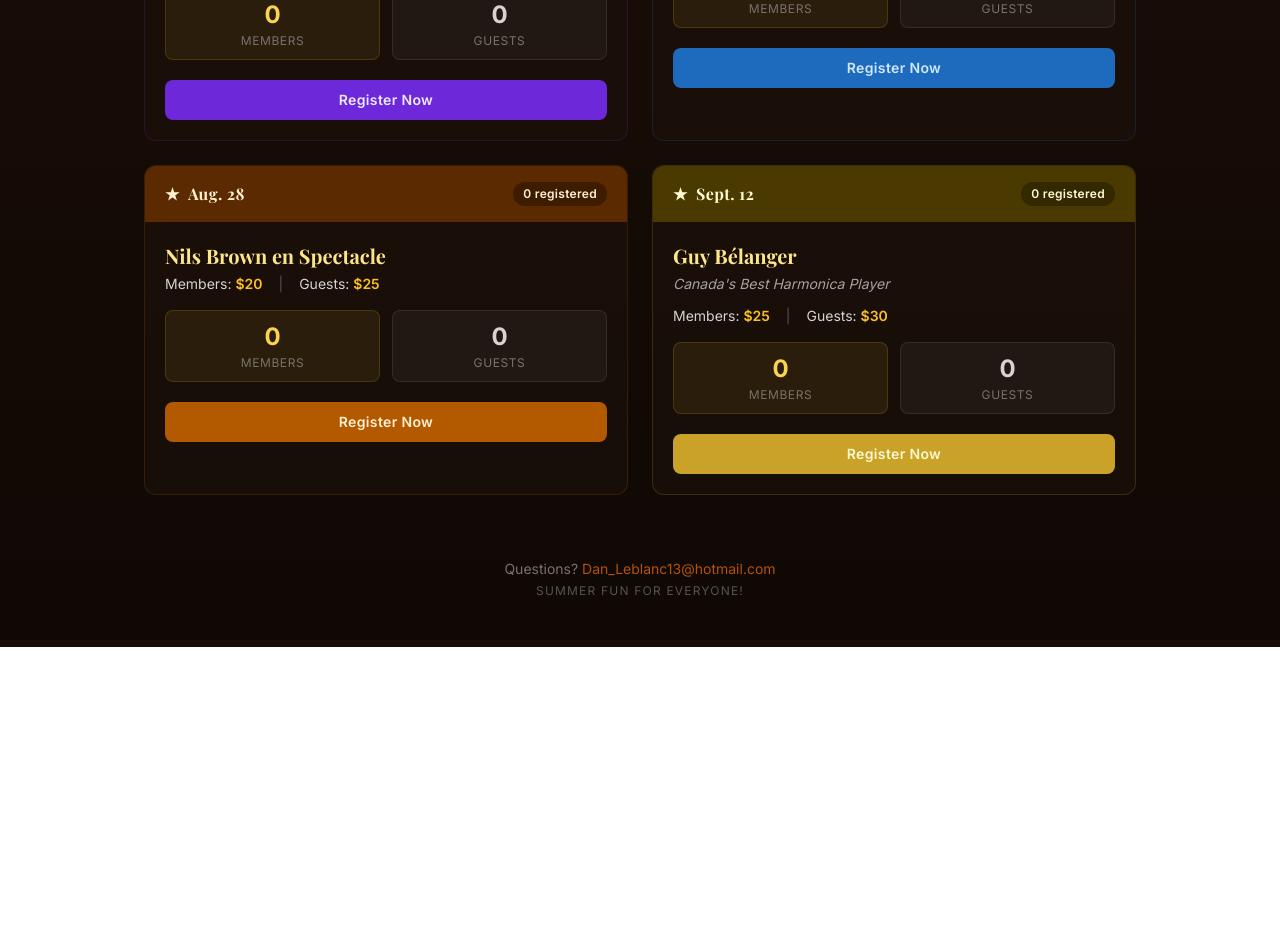
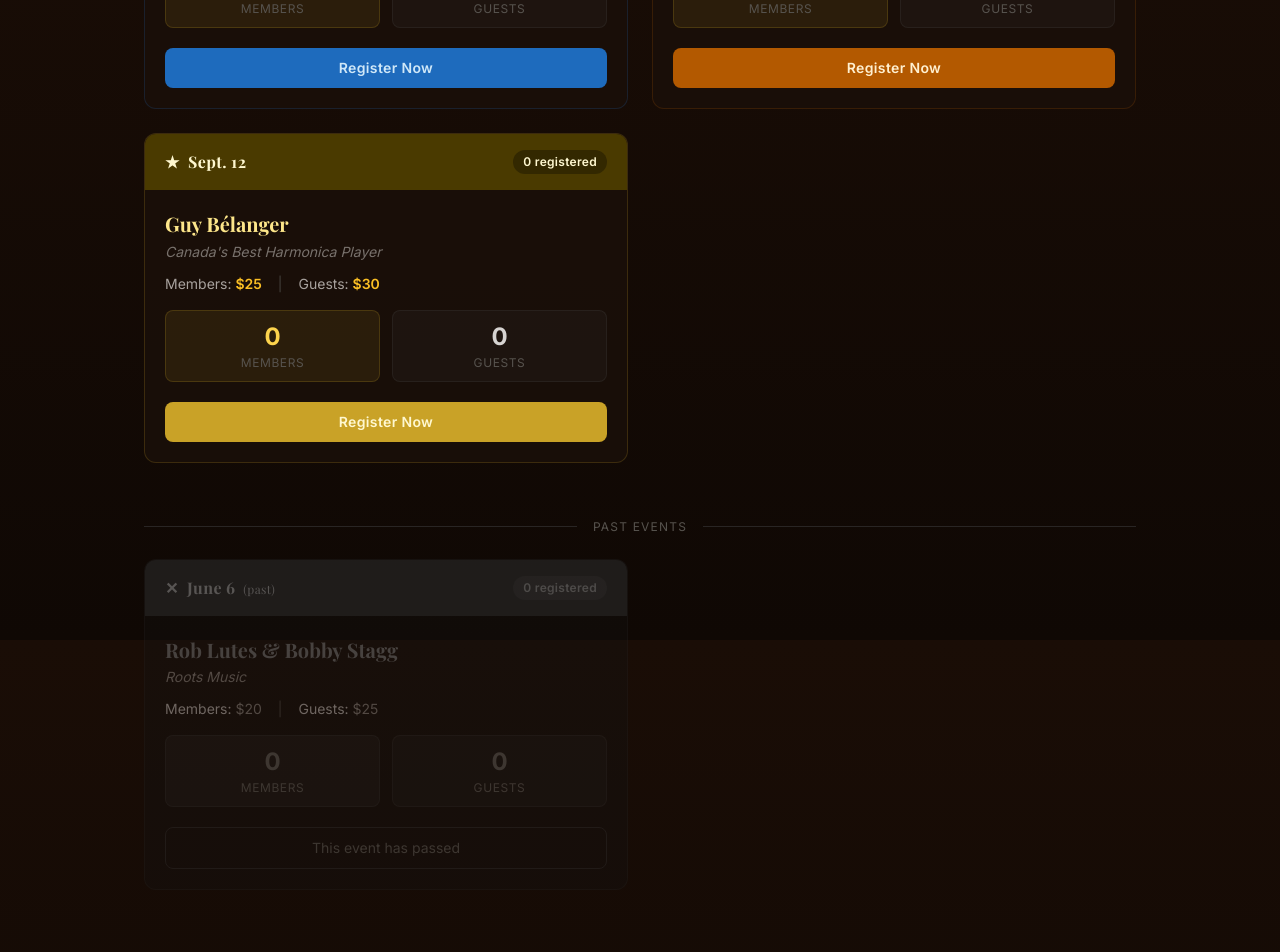
Before and after one commit to mtlaibaker/dunany-concert, a Next.js app: page / in a window 1280 px wide. Shown: the part 960-1912 px from the top of the page. Before the commit the page ends 1607 px from the top, so only its background shows below. Built offline with nearby package versions, Linux system fonts and the light colour scheme; no server answers; the database is empty; a web font is replaced by a local one.

Commit message:
Grey out and move past events to bottom of listing

```diff
--- a/app/page.tsx
+++ b/app/page.tsx
@@ -1,5 +1,5 @@
 import Link from 'next/link'
-import { EVENTS } from '@/lib/events'
+import { EVENTS, isPast, type ConcertEvent } from '@/lib/events'
 import { prisma } from '@/lib/db'
 
 export const dynamic = 'force-dynamic'
@@ -23,8 +23,131 @@ async function getEventCounts(): Promise<Record<string, { members: number; guest
   }
 }
 
+function EventCard({
+  event,
+  counts,
+  past = false,
+}: {
+  event: ConcertEvent
+  counts: { members: number; guests: number }
+  past?: boolean
+}) {
+  const total = counts.members + counts.guests
+
+  return (
+    <div
+      className="rounded-xl overflow-hidden"
+      style={{
+        border: `1px solid ${past ? '#44444433' : event.borderColor + '33'}`,
+        background: past ? 'rgba(20,20,20,0.5)' : 'rgba(26,16,10,0.85)',
+        opacity: past ? 0.6 : 1,
+      }}
+    >
+      {/* Coloured banner */}
+      <div
+        className="px-5 py-4"
+        style={{ backgroundColor: past ? '#2a2a2a' : event.bgColor }}
+      >
+        <div className="flex items-center justify-between">
+          <span
+            className="font-serif text-base font-bold tracking-wide"
+            style={{ color: past ? '#888' : event.textColor }}
+          >
+            {past ? '✕' : '★'}&nbsp;&nbsp;{event.date}
+            {past && <span className="text-xs font-normal ml-2">(past)</span>}
+          </span>
+          <span
+            className="text-xs px-2.5 py-1 rounded-full font-semibold tracking-wide"
+            style={{
+              backgroundColor: past ? '#333' : event.badgeBg,
+              color: past ? '#777' : event.textColor,
+            }}
+          >
+            {total} registered
+          </span>
+        </div>
+      </div>
+
+      {/* Card body */}
+      <div className="p-5">
+        <h3
+          className="font-serif text-xl font-bold mb-1 leading-snug"
+          style={{ color: past ? '#666' : undefined }}
+          // tailwind class as fallback when not past
+          {...(!past && { className: 'font-serif text-xl font-bold text-amber-200 mb-1 leading-snug' })}
+        >
+          {event.artist}
+        </h3>
+        {event.genre && (
+          <p className="text-stone-500 text-sm italic mb-3">{event.genre}</p>
+        )}
+
+        <div className="flex gap-4 text-sm mb-4">
+          <span className="text-stone-400">
+            Members:{' '}
+            <span className={past ? 'text-stone-500' : 'text-amber-400 font-semibold'}>
+              ${event.memberPrice}
+            </span>
+          </span>
+          <span className="text-stone-700">|</span>
+          <span className="text-stone-400">
+            Guests:{' '}
+            <span className={past ? 'text-stone-500' : 'text-amber-400 font-semibold'}>
+              ${event.guestPrice}
+            </span>
+          </span>
+        </div>
+
+        <div className="flex gap-3 mb-5">
+          <div
+            className="flex-1 rounded-lg px-3 py-2.5 text-center"
+            style={{
+              background: past ? 'rgba(60,60,60,0.2)' : 'rgba(201,162,39,0.1)',
+              border: `1px solid ${past ? 'rgba(80,80,80,0.2)' : 'rgba(201,162,39,0.2)'}`,
+            }}
+          >
+            <div className={`text-2xl font-bold ${past ? 'text-stone-600' : 'text-amber-300'}`}>
+              {counts.members}
+            </div>
+            <div className="text-xs text-stone-600 uppercase tracking-wider mt-0.5">Members</div>
+          </div>
+          <div
+            className="flex-1 rounded-lg px-3 py-2.5 text-center"
+            style={{
+              background: 'rgba(60,60,60,0.15)',
+              border: '1px solid rgba(80,80,80,0.2)',
+            }}
+          >
+            <div className={`text-2xl font-bold ${past ? 'text-stone-600' : 'text-stone-300'}`}>
+              {counts.guests}
+            </div>
+            <div className="text-xs text-stone-600 uppercase tracking-wider mt-0.5">Guests</div>
+          </div>
+        </div>
+
+        {past ? (
+          <div className="block text-center py-2.5 rounded-lg text-sm text-stone-600 border border-stone-800">
+            This event has passed
+          </div>
+        ) : (
+          <Link
+            href={`/register/${event.id}`}
+            className="block text-center py-2.5 rounded-lg font-semibold transition-opacity hover:opacity-90 text-sm tracking-wide"
+            style={{ backgroundColor: event.borderColor, color: event.textColor }}
+          >
+            Register Now
+          </Link>
+        )}
+      </div>
+    </div>
+  )
+}
+
 export default async function HomePage() {
   const counts = await getEventCounts()
+
+  const upcoming = EVENTS.filter((e) => !isPast(e))
+  const past = EVENTS.filter((e) => isPast(e))
 
   return (
     <main className="min-h-screen">
@@ -49,96 +172,42 @@ export default async function HomePage() {
         </p>
       </header>
 
-      {/* ── Event Grid ── */}
       <section className="max-w-5xl mx-auto px-4 py-12">
-        <div className="grid grid-cols-1 md:grid-cols-2 gap-6">
-          {EVENTS.map((event) => {
-            const c = counts[event.id] ?? { members: 0, guests: 0 }
-            const total = c.members + c.guests
+        {/* Upcoming events */}
+        {upcoming.length > 0 && (
+          <>
+            <div className="grid grid-cols-1 md:grid-cols-2 gap-6">
+              {upcoming.map((event) => (
+                <EventCard
+                  key={event.id}
+                  event={event}
+                  counts={counts[event.id] ?? { members: 0, guests: 0 }}
+                />
+              ))}
+            </div>
+          </>
+        )}
 
-            return (
-              <div
-                key={event.id}
-                className="rounded-xl overflow-hidden"
-                style={{
-                  border: `1px solid ${event.borderColor}33`,
-                  background: 'rgba(26,16,10,0.85)',
-                }}
-              >
-                {/* Coloured banner */}
-                <div className="px-5 py-4" style={{ backgroundColor: event.bgColor }}>
-                  <div className="flex items-center justify-between">
-                    <span
-                      className="font-serif text-base font-bold tracking-wide"
-                      style={{ color: event.textColor }}
-                    >
-                      ★&nbsp;&nbsp;{event.date}
-                    </span>
-                    <span
-                      className="text-xs px-2.5 py-1 rounded-full font-semibold tracking-wide"
-                      style={{ backgroundColor: event.badgeBg, color: event.textColor }}
-                    >
-                      {total} registered
-                    </span>
-                  </div>
-                </div>
-
-                {/* Card body */}
-                <div className="p-5">
-                  <h3 className="font-serif text-xl font-bold text-amber-200 mb-1 leading-snug">
-                    {event.artist}
-                  </h3>
-                  {event.genre && (
-                    <p className="text-stone-400 text-sm italic mb-3">{event.genre}</p>
-                  )}
-
-                  {/* Pricing */}
-                  <div className="flex gap-4 text-sm mb-4">
-                    <span className="text-stone-300">
-                      Members:{' '}
-                      <span className="text-amber-400 font-semibold">${event.memberPrice}</span>
-                    </span>
-                    <span className="text-stone-600">|</span>
-                    <span className="text-stone-300">
-                      Guests:{' '}
-                      <span className="text-amber-400 font-semibold">${event.guestPrice}</span>
-                    </span>
-                  </div>
-
-                  {/* Attendance counts */}
-                  <div className="flex gap-3 mb-5">
-                    <div
-                      className="flex-1 rounded-lg px-3 py-2.5 text-center"
-                      style={{ background: 'rgba(201,162,39,0.1)', border: '1px solid rgba(201,162,39,0.2)' }}
-                    >
-                      <div className="text-2xl font-bold text-amber-300">{c.members}</div>
-                      <div className="text-xs text-stone-500 uppercase tracking-wider mt-0.5">
-                        Members
-                      </div>
-                    </div>
-                    <div
-                      className="flex-1 rounded-lg px-3 py-2.5 text-center"
-                      style={{ background: 'rgba(120,120,120,0.1)', border: '1px solid rgba(120,120,120,0.2)' }}
-                    >
-                      <div className="text-2xl font-bold text-stone-300">{c.guests}</div>
-                      <div className="text-xs text-stone-500 uppercase tracking-wider mt-0.5">
-                        Guests
-                      </div>
-                    </div>
-                  </div>
-
-                  <Link
-                    href={`/register/${event.id}`}
-                    className="block text-center py-2.5 rounded-lg font-semibold transition-opacity hover:opacity-90 text-sm tracking-wide"
-                    style={{ backgroundColor: event.borderColor, color: event.textColor }}
-                  >
-                    Register Now
-                  </Link>
-                </div>
-              </div>
-            )
-          })}
-        </div>
+        {/* Past events */}
+        {past.length > 0 && (
+          <div className={upcoming.length > 0 ? 'mt-14' : ''}>
+            <div className="flex items-center gap-4 mb-6">
+              <div className="h-px flex-1 bg-stone-800" />
+              <span className="text-stone-600 text-xs uppercase tracking-widest">Past Events</span>
+              <div className="h-px flex-1 bg-stone-800" />
+            </div>
+            <div className="grid grid-cols-1 md:grid-cols-2 gap-6">
+              {past.map((event) => (
+                <EventCard
+                  key={event.id}
+                  event={event}
+                  counts={counts[event.id] ?? { members: 0, guests: 0 }}
+                  past
+                />
+              ))}
+            </div>
+          </div>
+        )}
 
         {/* Footer */}
         <div className="mt-16 text-center space-y-1">
--- a/app/register/[eventId]/page.tsx
+++ b/app/register/[eventId]/page.tsx
@@ -1,6 +1,6 @@
 import { notFound } from 'next/navigation'
 import Link from 'next/link'
-import { getEventById, EVENTS } from '@/lib/events'
+import { getEventById, isPast, EVENTS } from '@/lib/events'
 import RegisterForm from './RegisterForm'
 
 interface Props {
@@ -64,6 +64,15 @@ export default async function RegisterPage({ params }: Props) {
             border: '1px solid rgba(120,80,30,0.3)',
           }}
         >
+          {isPast(event) ? (
+            <div className="text-center py-8">
+              <p className="text-stone-500 text-lg mb-4">This event has passed.</p>
+              <Link href="/" className="text-amber-600 hover:text-amber-400 text-sm transition-colors">
+                ← View upcoming events
+              </Link>
+            </div>
+          ) : (
+            <>
               <h2 className="font-serif text-xl text-amber-300 mb-1">Reserve Your Spot</h2>
               <p className="text-stone-500 text-sm mb-6">
                 Members: ${event.memberPrice}&nbsp;&nbsp;·&nbsp;&nbsp;Guests: ${event.guestPrice}
@@ -73,6 +82,8 @@ export default async function RegisterPage({ params }: Props) {
                 memberPrice={event.memberPrice}
                 guestPrice={event.guestPrice}
               />
+            </>
+          )}
         </div>
       </div>
     </main>
--- a/lib/events.ts
+++ b/lib/events.ts
@@ -1,6 +1,7 @@
 export interface ConcertEvent {
   id: string
   date: string
+  isoDate: string  // YYYY-MM-DD for date comparison
   artist: string
   genre: string | null
   memberPrice: number
@@ -15,6 +16,7 @@ export const EVENTS: ConcertEvent[] = [
   {
     id: 'rob-lutes-bobby-stagg',
     date: 'June 6',
+    isoDate: '2026-06-06',
     artist: 'Rob Lutes & Bobby Stagg',
     genre: 'Roots Music',
     memberPrice: 20,
@@ -27,6 +29,7 @@ export const EVENTS: ConcertEvent[] = [
   {
     id: 'comedy-fest',
     date: 'June 13',
+    isoDate: '2026-06-13',
     artist: 'Dunany Comedy Fest',
     genre: 'Joey Elias Headliner',
     memberPrice: 20,
@@ -39,6 +42,7 @@ export const EVENTS: ConcertEvent[] = [
   {
     id: 'bokomaru',
     date: 'June 20',
+    isoDate: '2026-06-20',
     artist: 'Bokomaru',
     genre: 'Grateful Dead Tribute',
     memberPrice: 20,
@@ -51,6 +55,7 @@ export const EVENTS: ConcertEvent[] = [
   {
     id: 'blue-rodeo-tribute',
     date: 'July 11',
+    isoDate: '2026-07-11',
     artist: 'Blue Rodeo Tribute Singers',
     genre: null,
     memberPrice: 20,
@@ -63,6 +68,7 @@ export const EVENTS: ConcertEvent[] = [
   {
     id: 'nils-brown',
     date: 'Aug. 28',
+    isoDate: '2026-08-28',
     artist: 'Nils Brown en Spectacle',
     genre: null,
     memberPrice: 20,
@@ -75,6 +81,7 @@ export const EVENTS: ConcertEvent[] = [
   {
     id: 'guy-belanger',
     date: 'Sept. 12',
+    isoDate: '2026-09-12',
     artist: 'Guy Bélanger',
     genre: "Canada's Best Harmonica Player",
     memberPrice: 25,
@@ -89,3 +96,8 @@ export const EVENTS: ConcertEvent[] = [
 export function getEventById(id: string): ConcertEvent | undefined {
   return EVENTS.find((e) => e.id === id)
 }
+
+export function isPast(event: ConcertEvent): boolean {
+  const today = new Date().toISOString().slice(0, 10)
+  return event.isoDate < today
+}
```
Lines whose indentation alone changed are shown as unchanged.
